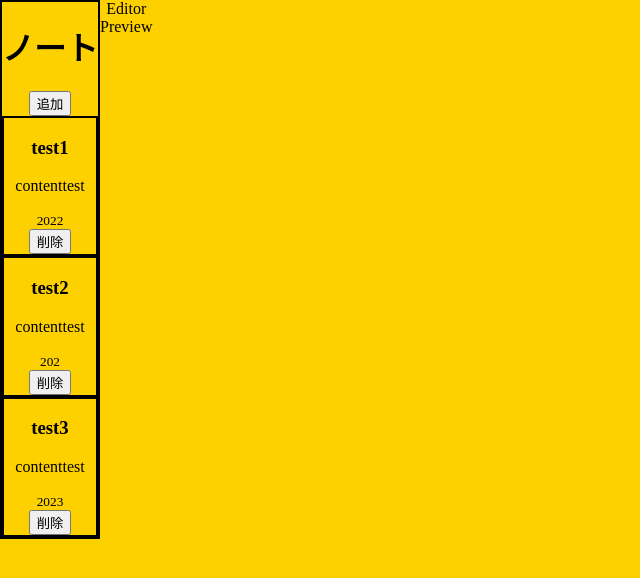
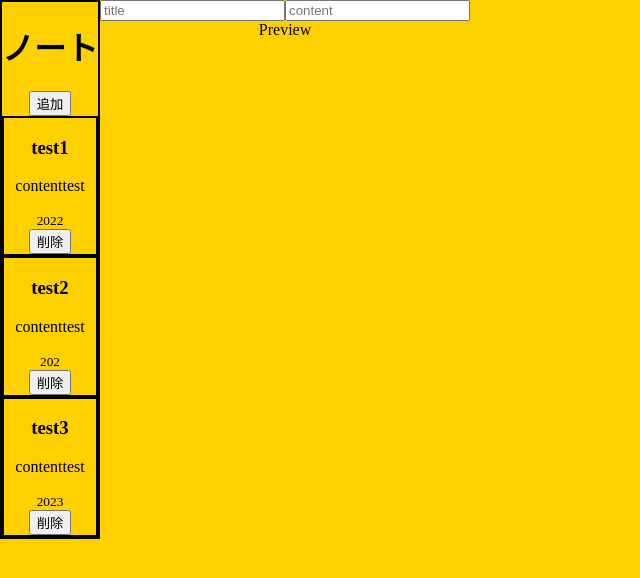
Before and after one commit to kentem-hi-murota/ReactTraining, a React (Vite) app: page / in a window 1280 px wide. Shown: the top 578 px of the page, without its empty margins (0-640 px from the left). Built offline with nearby package versions, Linux system fonts and the light colour scheme; no server answers; the HTML template or start-up script is replaced by a standard one.

Commit message:
Editorコンポーネントに要素を追加

```diff
--- a/src/Components/Note/Components/Editer/Editor.tsx
+++ b/src/Components/Note/Components/Editer/Editor.tsx
@@ -1,5 +1,10 @@
 const Editor = () => {
-  return <div>Editor</div>;
+  return (
+    <div>
+      <input type="text" placeholder="title"></input>
+      <input type="text" placeholder="content"></input>
+    </div>
+  );
 };
 
 export default Editor;
```
